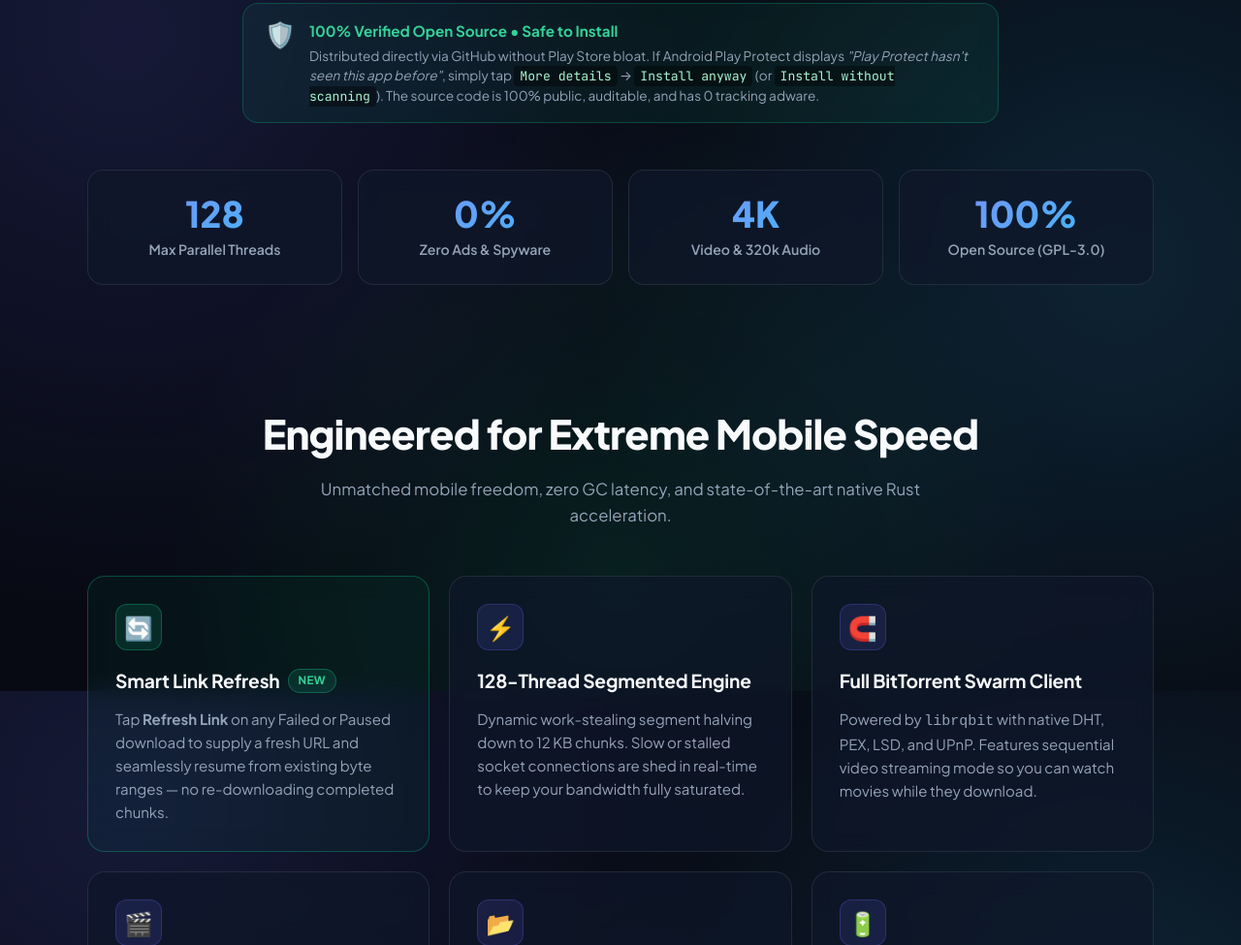
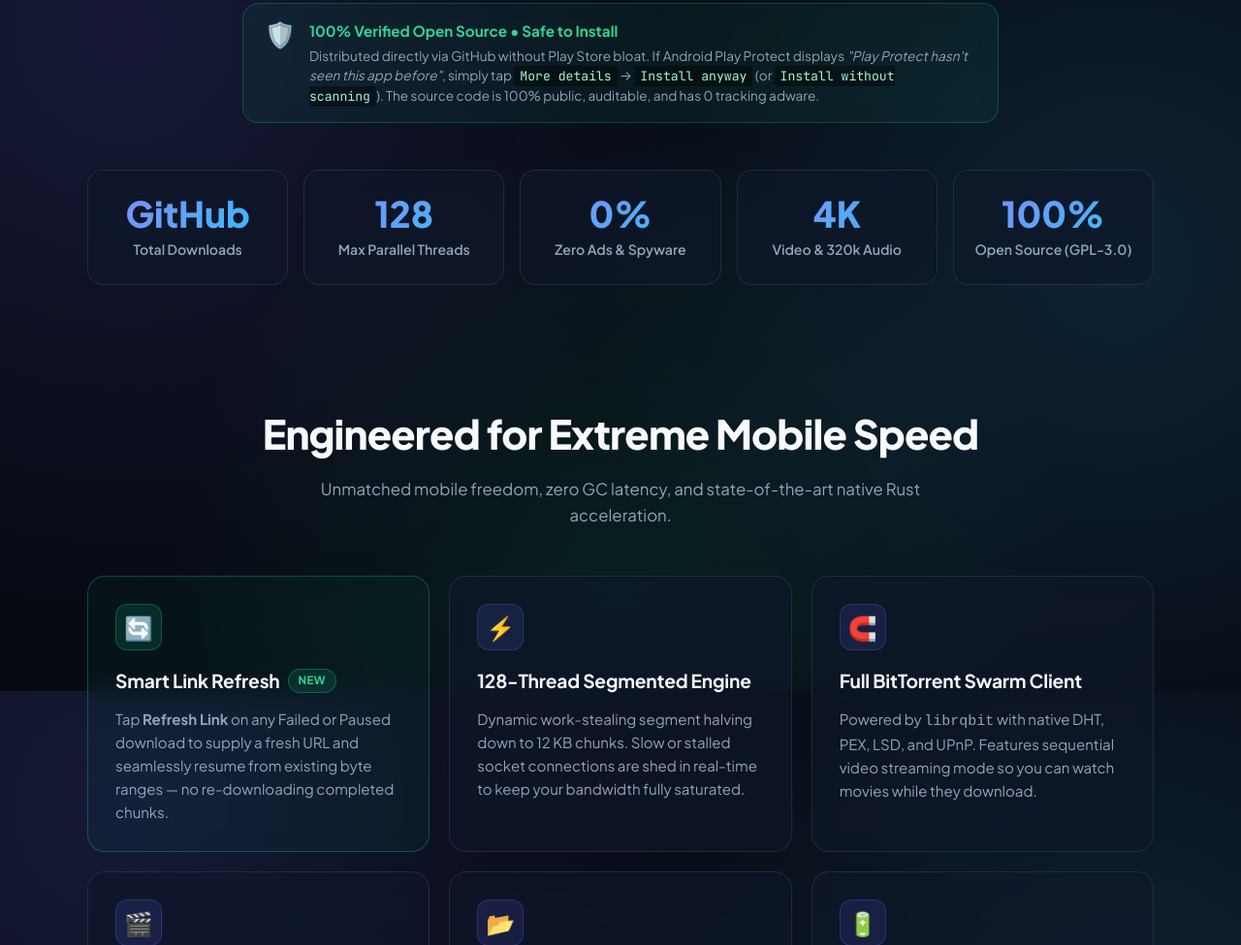
Before and after one commit to djsusmith/hyperstream-android, a plain HTML site: page docs/index.html in a window 1280 px wide. Shown: the part 887-1862 px from the top of the page at 97% size. Drawn offline with Linux system fonts and the light colour scheme; no server answers.

Commit message:
docs: add live download counter to website and total downloads badge to README

```diff
--- a/docs/index.html
+++ b/docs/index.html
@@ -406,7 +406,7 @@
     /* Stats Grid */
     .stats-grid {
       display: grid;
-      grid-template-columns: repeat(auto-fit, minmax(220px, 1fr));
+      grid-template-columns: repeat(auto-fit, minmax(190px, 1fr));
       gap: 16px;
       margin-top: 48px;
       width: 100%;
@@ -846,6 +846,10 @@
       <!-- Stats Grid (Kiwi Next style) -->
       <div class="stats-grid">
         <div class="stat-card">
+          <div class="stat-num" id="totalDownloadsCount">—</div>
+          <div class="stat-label">Total Downloads</div>
+        </div>
+        <div class="stat-card">
           <div class="stat-num">128</div>
           <div class="stat-label">Max Parallel Threads</div>
         </div>
@@ -1215,6 +1219,41 @@
 
     initThreadGrid();
     setInterval(pulseThreadBlocks, 1200);
+
+    async function loadDownloadCounter() {
+      const el = document.getElementById('totalDownloadsCount');
+      if (!el) return;
+      const cacheKey = 'hs_dl_count_v1';
+      try {
+        const cached = JSON.parse(localStorage.getItem(cacheKey) || 'null');
+        if (cached && (Date.now() - cached.ts) < 5 * 60 * 1000 && typeof cached.count === 'number') {
+          el.textContent = cached.count.toLocaleString() + '+';
+          return;
+        }
+      } catch (_) {}
+
+      try {
+        const res = await fetch('https://api.github.com/repos/djsusmith/hyperstream-android/releases?per_page=100');
+        if (!res.ok) throw new Error('HTTP ' + res.status);
+        const releases = await res.json();
+        let total = 0;
+        for (const rel of releases) {
+          if (Array.isArray(rel.assets)) {
+            for (const asset of rel.assets) {
+              total += Number(asset.download_count || 0);
+            }
+          }
+        }
+        el.textContent = total.toLocaleString() + '+';
+        try {
+          localStorage.setItem(cacheKey, JSON.stringify({ count: total, ts: Date.now() }));
+        } catch (_) {}
+      } catch (_) {
+        el.textContent = 'GitHub';
+      }
+    }
+
+    loadDownloadCounter();
   </script>
 </body>
 </html>
```
Also changed, not shown: 1 other file.
